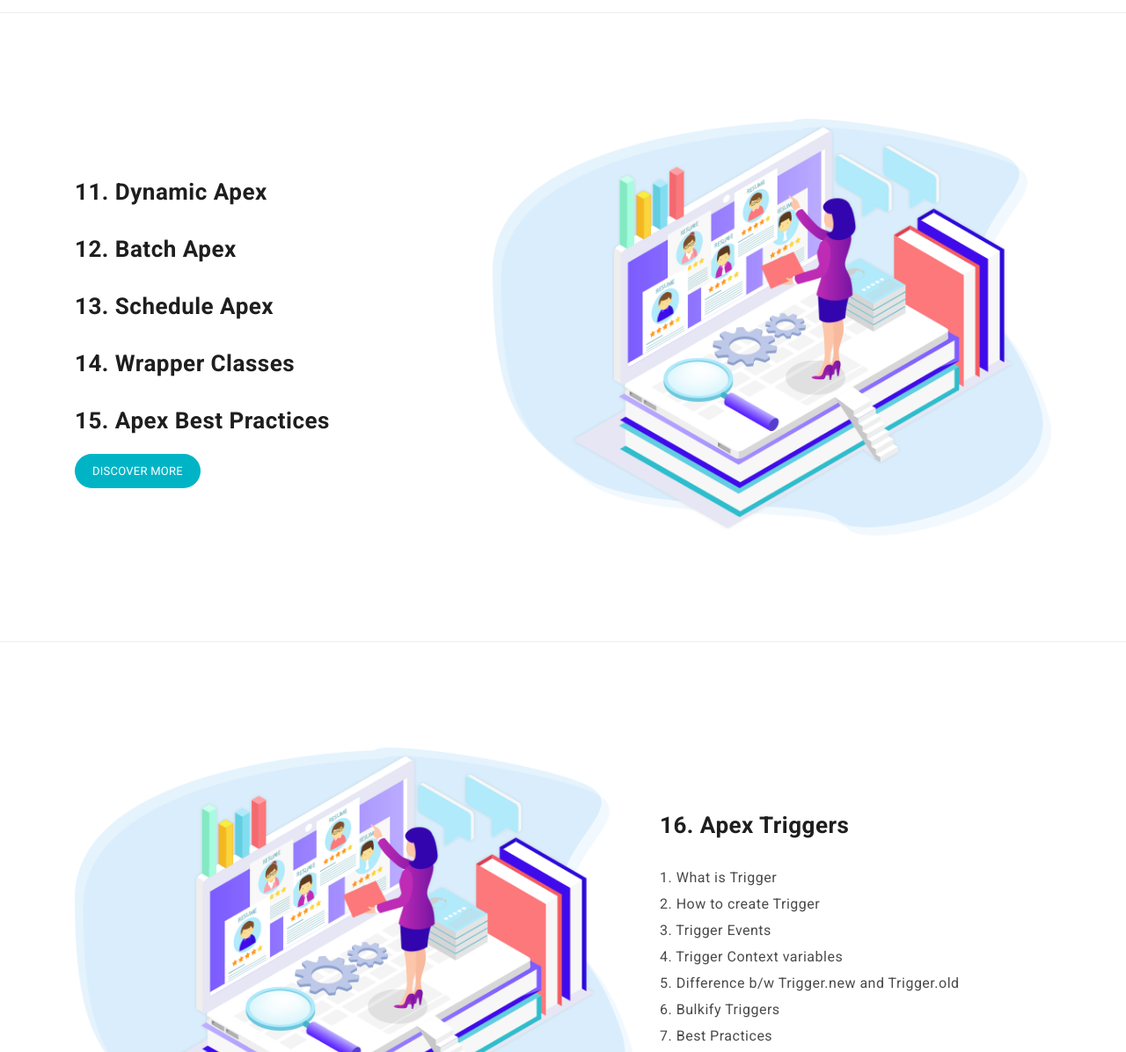
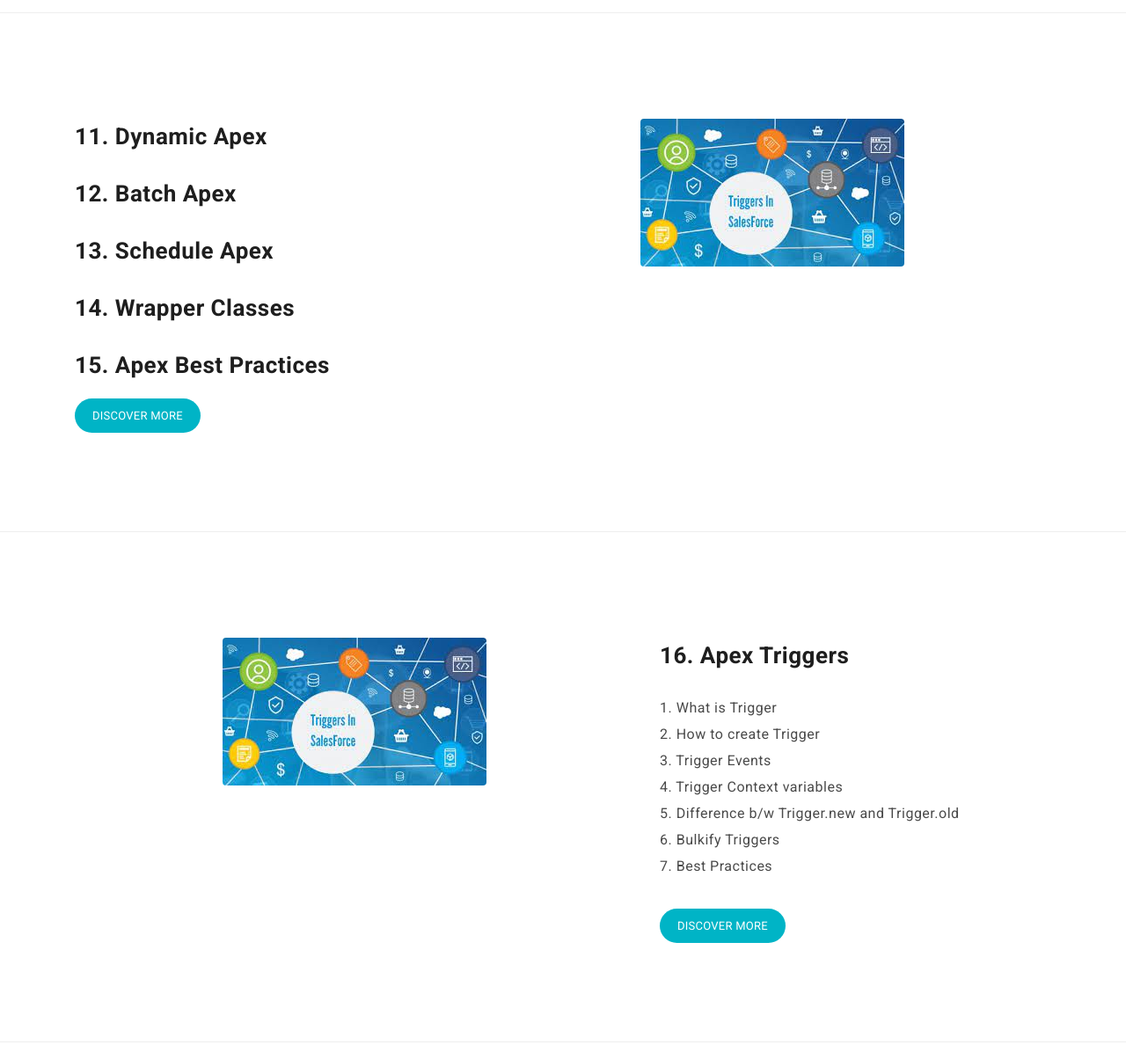
Before and after one commit to varis1807/Quantum-Analytics-Web, a plain HTML site: page Salesforce Development/developer.html in a window 1280 px wide. Shown: the part 2720-3916 px from the top of the page at 88% size. Drawn offline with Linux system fonts and the light colour scheme.

Commit message:
commit 07

```diff
--- a/Salesforce Development/developer.html
+++ b/Salesforce Development/developer.html
@@ -228,7 +228,7 @@ https://templatemo.com/tm-537-art-factory
 
                 <div class="col-lg-7 col-md-12 col-sm-12"
                     data-scroll-reveal="enter left move 30px over 0.6s after 0.4s">
-                    <img src="assets/images/left-image.png" class="rounded img-fluid d-block mx-auto" alt="App">
+                    <img src="img/trigger.jpg" class="rounded img-fluid d-block mx-auto" alt="App">
                 </div>
             </div>
             <div class="row">
@@ -247,7 +247,7 @@ https://templatemo.com/tm-537-art-factory
             <div class="row">
                 <div class="col-lg-7 col-md-12 col-sm-12"
                     data-scroll-reveal="enter left move 30px over 0.6s after 0.4s">
-                    <img src="assets/images/left-image.png" class="rounded img-fluid d-block mx-auto" alt="App">
+                    <img src="img/trigger.jpg" class="rounded img-fluid d-block mx-auto" alt="App">
                 </div>
                 <div class="right-text col-lg-5 col-md-12 col-sm-12 mobile-top-fix">
                     <div class="left-heading">
```
